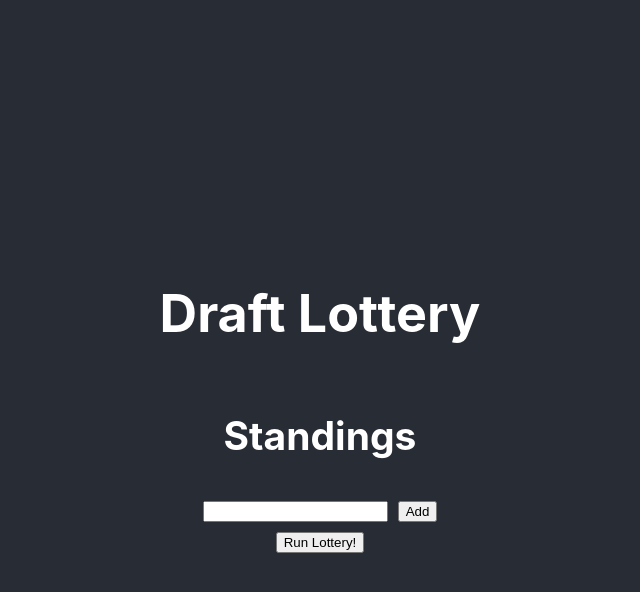
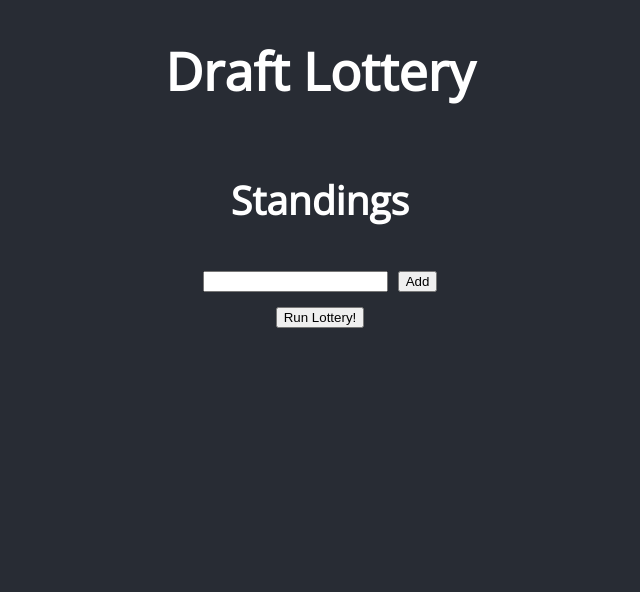
Before and after one commit to carterwcowan/DraftLottery, a React (Create React App) app: page / in a window 1280 px wide. Shown: the top 592 px of the page, without its empty margins (320-960 px from the left). Built offline with nearby package versions, Linux system fonts and the light colour scheme.

Commit message:
styles fonts

```diff
--- a/public/index.html
+++ b/public/index.html
@@ -23,6 +23,7 @@
       Learn how to configure a non-root public URL by running `npm run build`.
     -->
     <title>Draft Lottery</title>
+    <link href="https://fonts.googleapis.com/css?family=Open+Sans" rel="stylesheet">
   </head>
   <body>
     <noscript>You need to enable JavaScript to run this app.</noscript>
--- a/src/App.css
+++ b/src/App.css
@@ -1,5 +1,6 @@
 body {
   background-color: #282c34;
+  font-family: 'Open Sans', sans-serif;
 }
 
 .App {
@@ -8,7 +9,6 @@
   display: flex;
   flex-direction: column;
   align-items: center;
-  justify-content: center;
   font-size: calc(10px + 2vmin);
   color: white;
 }
```
